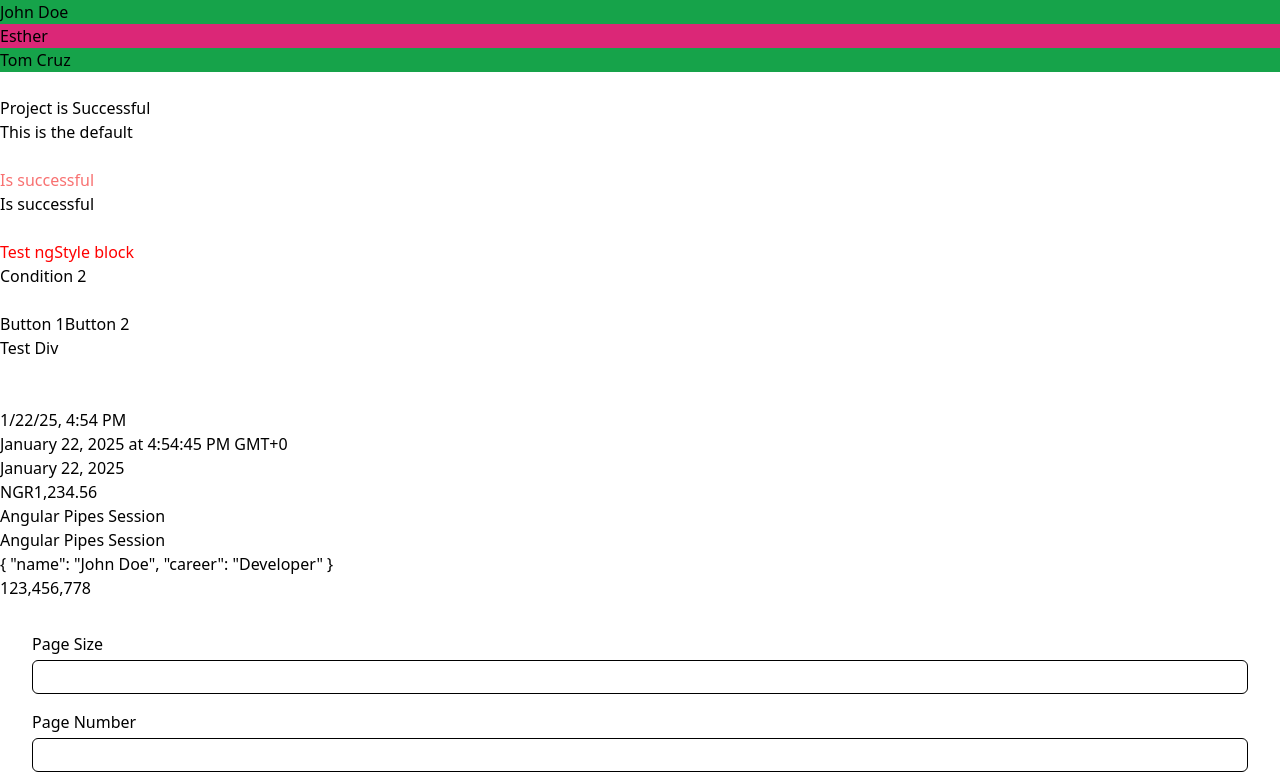
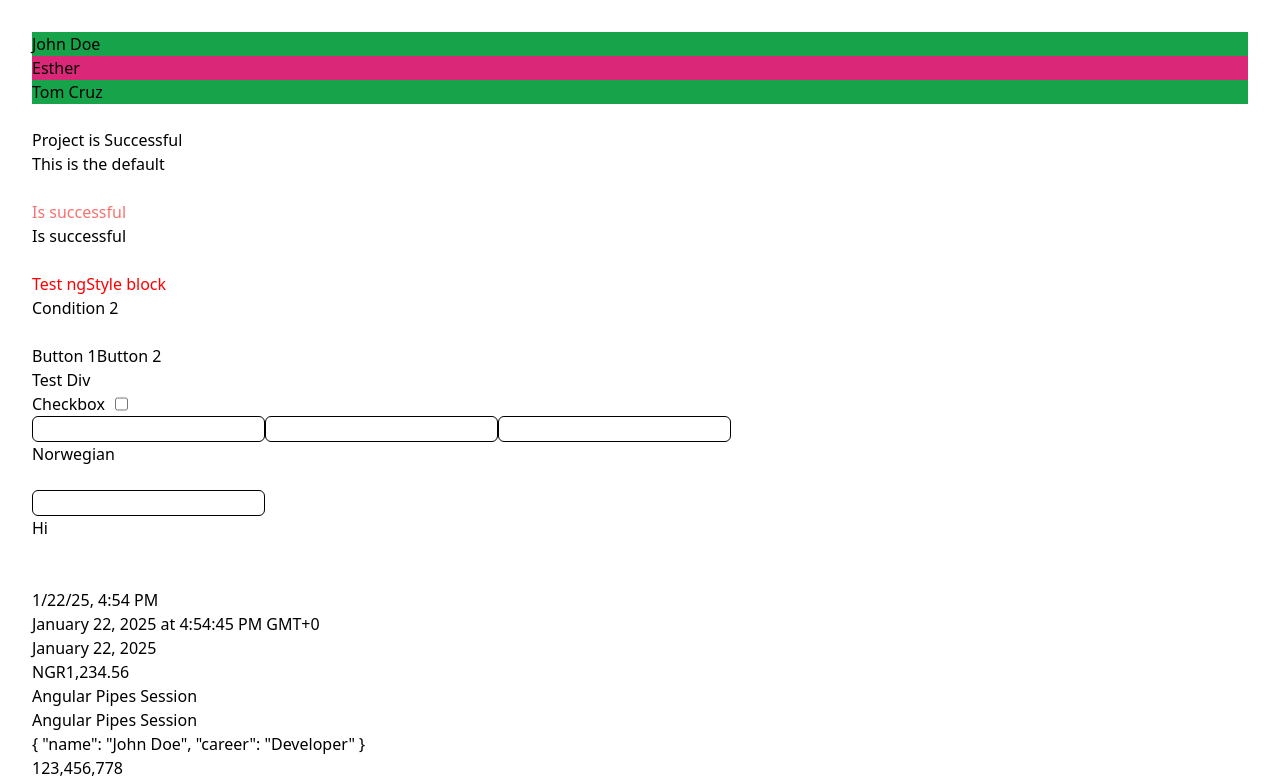
Before and after one commit to FidelBwire/api_demo, an Angular app: page / in a window 1280 px wide. Shown: the top 784 px of the page. Built offline with nearby package versions, Linux system fonts and the light colour scheme.

Commit message:
Directives

```diff
--- a/src/app/app.component.html
+++ b/src/app/app.component.html
@@ -1,10 +1,10 @@
-<router-outlet />
-<app-directives-impl></app-directives-impl><br/><br />
-<app-notification></app-notification>
+<div class="p-8">
+  <router-outlet />
+  <app-directives-impl></app-directives-impl><br /><br />
+  <app-notification></app-notification>
 
-<app-pipes-implementation></app-pipes-implementation>
+  <app-pipes-implementation></app-pipes-implementation>
 
-<div class="p-8">
   <div class="pb-10">
     <form [formGroup]="demoForm" class="flex flex-col gap-4">
 
--- a/src/app/components/directives-impl/directives-impl.component.html
+++ b/src/app/components/directives-impl/directives-impl.component.html
@@ -43,8 +43,26 @@
   <button [disabled]="isSuccessful" (click)="showAlert()">Button 1</button>
   <button [disabled]="!isSuccessful" (click)="showAlert()">Button 2</button>
 
-  <br/>
+  <br />
   <div [title]="'This is a test title directive'">Test Div</div>
+
+  <div class="flex flex-row gap-2.5 items-cente">
+    Checkbox
+    <input type="checkbox" (change)="isChanged()"/>
+  </div>
+
+  <input type="text" (keyup)="isChanged()" class="border border-black rounded-md" />
+  <input type="text" (keydown)="isChanged()" class="border border-black rounded-md" />
+  <input type="text" (keypress)="handlePress($event)" class="border border-black rounded-md" />
+
+  <br />
+  {{language}}
+
+  <br />
+  <br />
+
+  <input type="text" [(ngModel)]="username" class="border border-black rounded-md"/>
+  <p>Hi {{username}}</p>
 
 </ng-template>
 
@@ -62,6 +80,9 @@
   } -->
 
 <!--
-    Structura Directives: Allow to change the structure of the user interface => *
+    Structural Directives: Allow to change the structure of the user interface => *
     Attribute Directives: Allows to change the appearance of an element => []
+    Event Binding Attributes - Allow to handle user interactions => ()
+    2-way Directive => Binding
+
   -->
--- a/src/app/components/directives-impl/directives-impl.component.ts
+++ b/src/app/components/directives-impl/directives-impl.component.ts
@@ -27,7 +27,18 @@ export class DirectivesImplComponent {
 
   protected language: string = 'Norwegian';
 
+  protected username!: string;
+
   showAlert() {
     alert('Button is clicked');
- }
+  }
+
+  isChanged() {
+    alert('Checkboix is clicked')
+  }
+
+  handlePress(event: KeyboardEvent) {
+    if (event.key == 'F2')
+      console.log('F2 pressed')
+  }
 }
```
